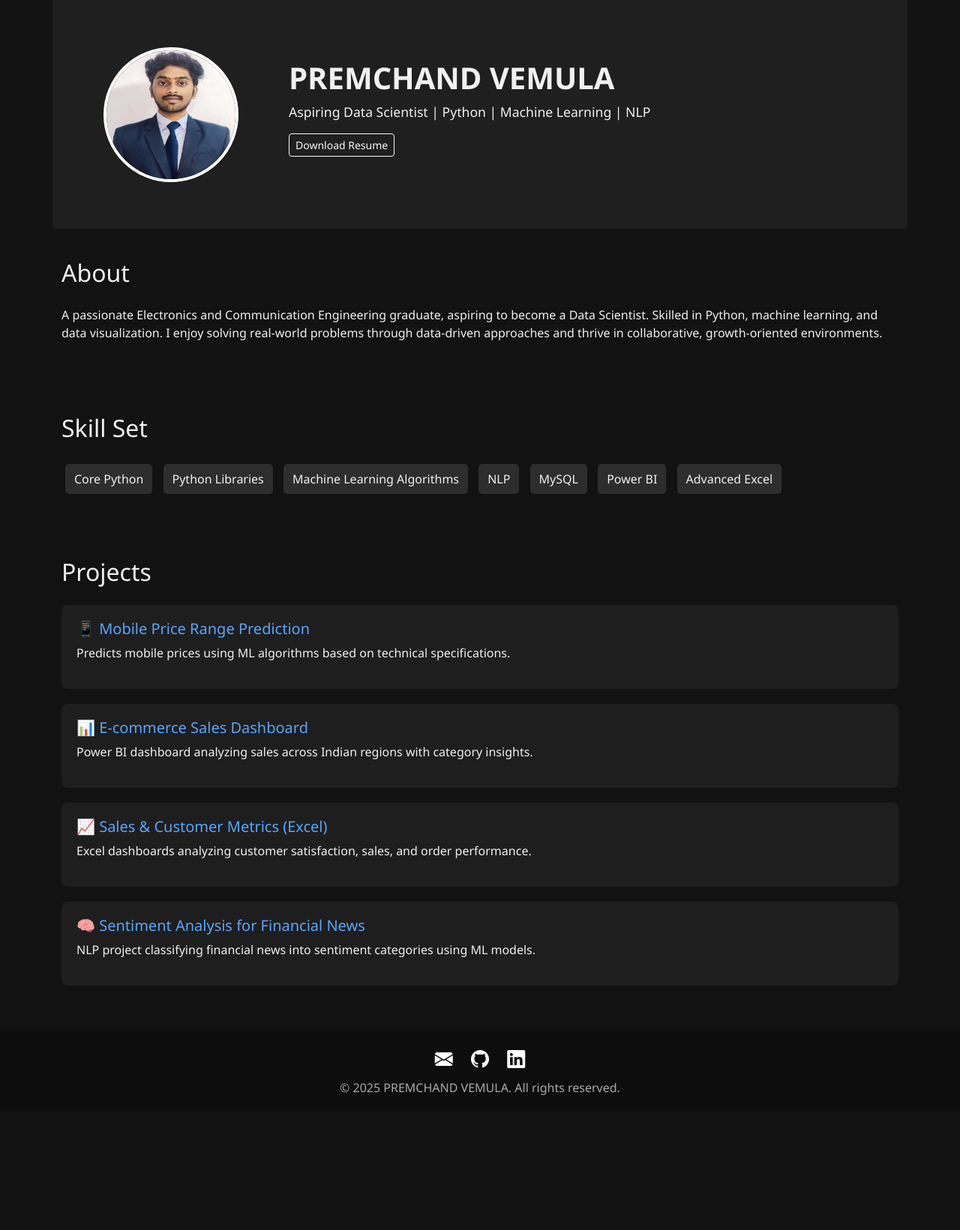
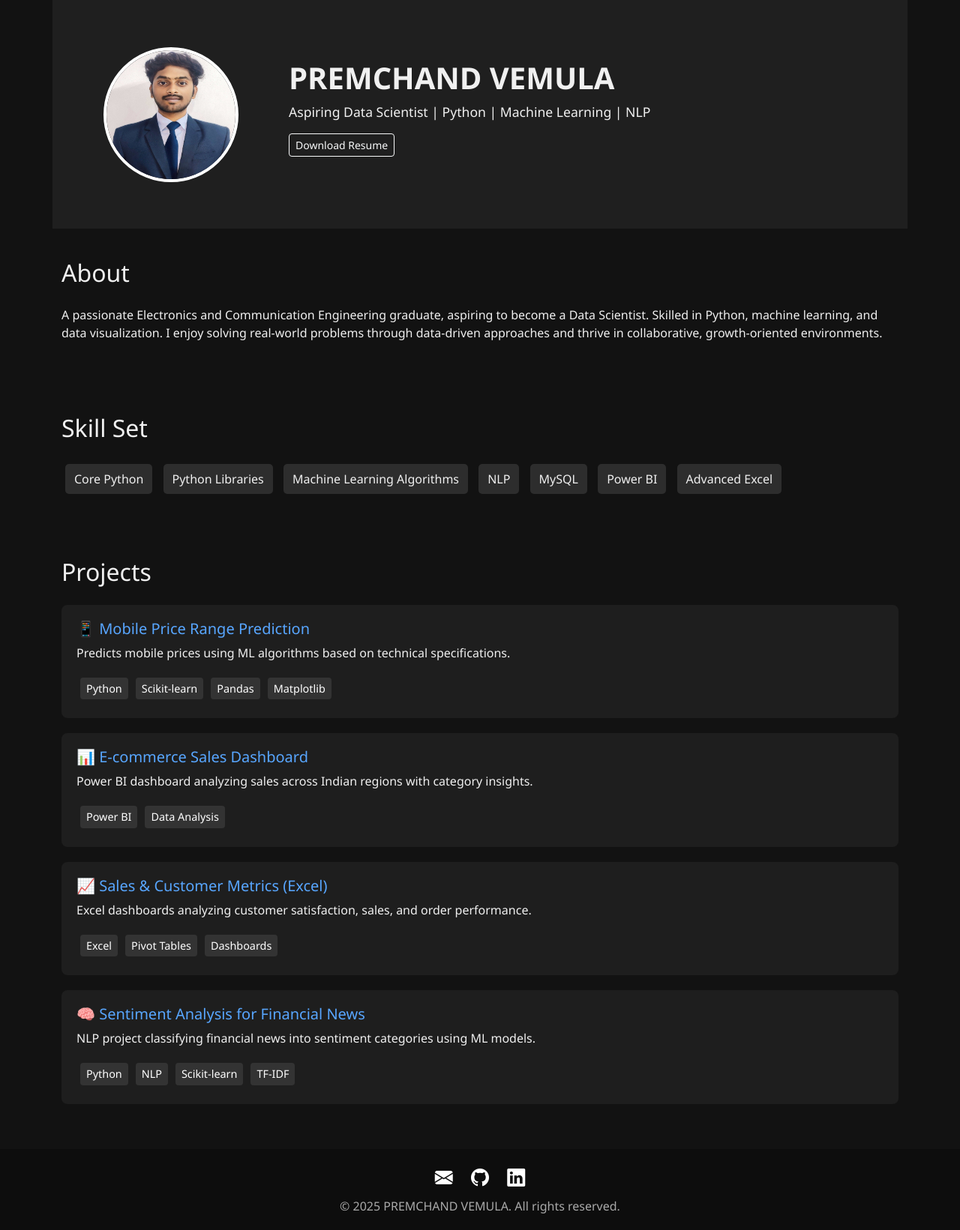
Before and after one commit to PREMCHANDVEMULA02/PREMCHANDVEMULA02-PREMCHANDVEMULA02.github.io, a plain HTML site: page index.html in a window 1280 px wide. Shown: the whole page at 75% size. Before the commit the page ends 1483 px from the top, so only its background shows below. Drawn offline with nearby package versions, Linux system fonts and the light colour scheme.

Commit message:
Update index.html

```diff
--- a/index.html
+++ b/index.html
@@ -6,6 +6,7 @@
   <title>PREM CHAND VEMULA | Data Science Portfolio</title>
   <link href="https://cdn.jsdelivr.net/npm/bootstrap@5.3.0/dist/css/bootstrap.min.css" rel="stylesheet">
   <link href="https://cdn.jsdelivr.net/npm/bootstrap-icons@1.10.5/font/bootstrap-icons.css" rel="stylesheet">
+  <link href="https://unpkg.com/aos@2.3.1/dist/aos.css" rel="stylesheet">
   <style>
     body { background-color: #121212; color: #f0f0f0; font-family: 'Segoe UI', sans-serif; }
     a { color: #58a6ff; text-decoration: none; }
@@ -18,13 +19,14 @@
     section { padding: 40px 20px; }
     .project-card { background-color: #1e1e1e; padding: 20px; border-radius: 8px; margin-bottom: 20px; }
     .skills span { display: inline-block; background: #2d2d2d; padding: 8px 12px; border-radius: 5px; margin: 5px; }
+    .badges span { display: inline-block; background-color: #333; padding: 4px 8px; border-radius: 4px; margin: 5px; font-size: 0.9rem; color: #fff; }
     footer { background-color: #0d0d0d; padding: 20px; text-align: center; color: #aaa; }
     .social-icons a { color: white; margin: 0 10px; font-size: 1.5rem; }
   </style>
 </head>
 <body>
 
-<header class="hero container">
+<header class="hero container" data-aos="fade-right">
   <div class="col-md-3 text-center">
     <img src="profile.jpg" alt="Profile Picture">
   </div>
@@ -35,7 +37,7 @@
   </div>
 </header>
 
-<section class="container" id="about">
+<section class="container" id="about" data-aos="fade-up">
   <h2 class="mb-4">About</h2>
   <p>
     A passionate Electronics and Communication Engineering graduate, aspiring to become a Data Scientist.
@@ -44,7 +46,7 @@
   </p>
 </section>
 
-<section class="container" id="skills">
+<section class="container" id="skills" data-aos="fade-up">
   <h2 class="mb-4">Skill Set</h2>
   <div class="skills">
     <span>Core Python</span>
@@ -57,23 +59,35 @@
   </div>
 </section>
 
-<section class="container" id="projects">
+<section class="container" id="projects" data-aos="fade-up">
   <h2 class="mb-4">Projects</h2>
   <div class="project-card">
     <h5><a href="https://github.com/PREMCHANDVEMULA02/mobile_price-_range_prediction" target="_blank">📱 Mobile Price Range Prediction</a></h5>
     <p>Predicts mobile prices using ML algorithms based on technical specifications.</p>
+    <div class="badges">
+      <span>Python</span><span>Scikit-learn</span><span>Pandas</span><span>Matplotlib</span>
+    </div>
   </div>
   <div class="project-card">
     <h5><a href="https://github.com/PREMCHANDVEMULA02/Ecommerce_sales_powerbi" target="_blank">📊 E-commerce Sales Dashboard</a></h5>
     <p>Power BI dashboard analyzing sales across Indian regions with category insights.</p>
+    <div class="badges">
+      <span>Power BI</span><span>Data Analysis</span>
+    </div>
   </div>
   <div class="project-card">
     <h5><a href="https://github.com/PREMCHANDVEMULA02/Sales-Profit-Customer-Metrics-Using-Advanced-Excel" target="_blank">📈 Sales & Customer Metrics (Excel)</a></h5>
     <p>Excel dashboards analyzing customer satisfaction, sales, and order performance.</p>
+    <div class="badges">
+      <span>Excel</span><span>Pivot Tables</span><span>Dashboards</span>
+    </div>
   </div>
   <div class="project-card">
     <h5><a href="https://github.com/PREMCHANDVEMULA02/sentimental_analysis_for_financial_news_NLP" target="_blank">🧠 Sentiment Analysis for Financial News</a></h5>
     <p>NLP project classifying financial news into sentiment categories using ML models.</p>
+    <div class="badges">
+      <span>Python</span><span>NLP</span><span>Scikit-learn</span><span>TF-IDF</span>
+    </div>
   </div>
 </section>
 
@@ -86,5 +100,7 @@
   &copy; 2025 PREMCHAND VEMULA. All rights reserved.
 </footer>
 
+<script src="https://unpkg.com/aos@2.3.1/dist/aos.js"></script>
+<script>AOS.init();</script>
 </body>
 </html>
```
